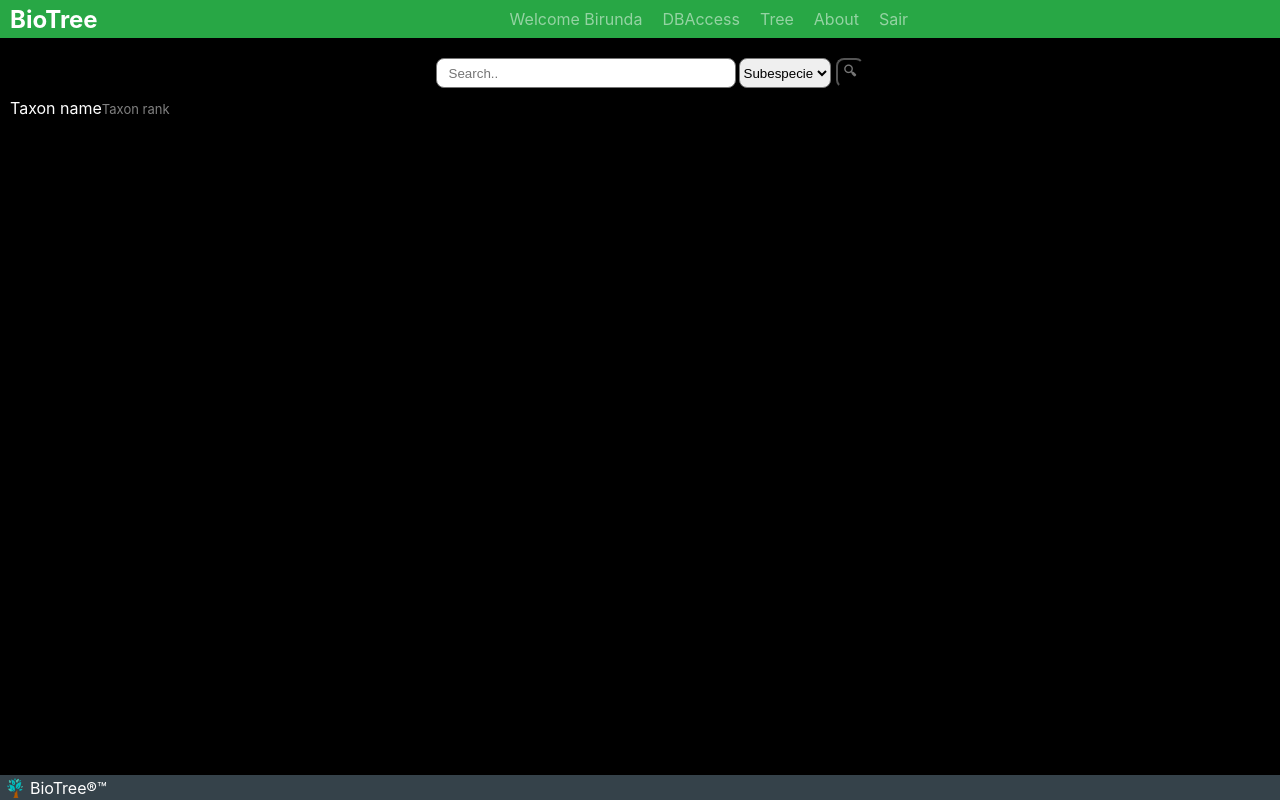
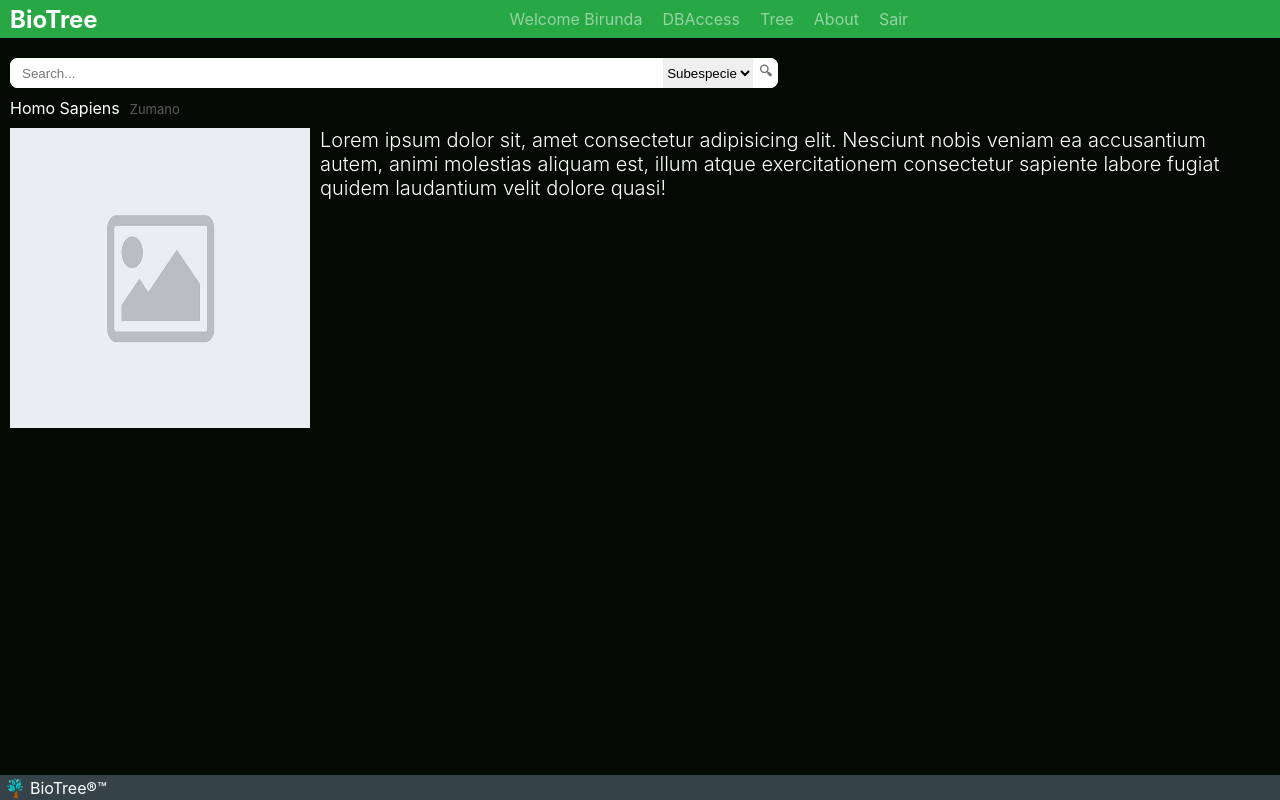
Before and after one commit to Birunda3000/BioTree-front-end, a React (Create React App) app in the folder bio_tree_front_end/: page / in a window 1280 px wide. Built offline with nearby package versions, Linux system fonts and the light colour scheme.

Commit message:
fixing search bar and the taxon card

```diff
--- a/bio_tree_front_end/src/App.css
+++ b/bio_tree_front_end/src/App.css
@@ -1,8 +1,7 @@
 .main {
     height: 100%;
     width: 100%;
-    background-color: black;
+    background-color: rgb(2, 10, 2);
     display: flex;
     flex-direction: column;
-
 }
--- a/bio_tree_front_end/src/components/search_bar/search_bar.css
+++ b/bio_tree_front_end/src/components/search_bar/search_bar.css
@@ -1,42 +1,47 @@
-.search-bar{
-    --height: 30px;
+.search-bar {
     display: flex;
+    background-color: white;
     align-items: center;
-    justify-content: center;
-    height: var(--height);
-    margin: 20px 0px 0px 20px;
-}
+    border-radius: 8px;
+    margin: 20px 0px 0px 10px;
+    max-width: 60%;
+    min-width: 370px;
+    height: 30px;
+  }
 
-.search-text{
+  /* Remove the fixed width from .search-text */
+  .search-text {
+    border: unset;
     height: 100%;
-    width: 300px;
+    flex-grow: 1; /* This makes the input grow and take up remaining space */
     padding-left: 12px;
-    border-radius: 8px;
-    border: 1px solid #757575;
-}
+    border-top-left-radius: 8px;
+    border-bottom-left-radius: 8px;
+  }
 
-.search-select{
+  /* Remove the fixed width from .search-select */
+  .search-select {
+    border: unset;
     height: 100%;
-    margin-left: 3px;
-    border-radius: 8px;
-}
+    cursor: pointer;
+  }
 
-.search-button{
+  /* Remove the fixed width from .search-button */
+  .search-button {
+    border: unset;
     display: flex;
-    background-color: unset;
+    background-color: white;
     justify-content: center;
     align-items: center;
     height: 100%;
-    /* border: unset; */
     color: #757575;
     cursor: pointer;
     font-weight: bold;
-    margin-left: 5px;
-    outline: none;
-    transition: all 450ms cubic-bezier(0.23, 1, 0.32, 1) 0ms;
-    border-radius: 8px;
-}
 
-.search-button:hover{
+    border-top-right-radius: 8px;
+    border-bottom-right-radius: 8px;
+  }
+
+  .search-button:active {
     color: #212121;
-}
+  }
--- a/bio_tree_front_end/src/components/search_bar/search_bar.js
+++ b/bio_tree_front_end/src/components/search_bar/search_bar.js
@@ -5,7 +5,7 @@ function SearchBar() {
     return (
         <>
             <div className="search-bar">
-                <input className="search-text" type="text" placeholder="Search..">
+                <input className="search-text" type="text" placeholder="Search...">
                 </input>
                 <select className="search-select">
                     <option value="Subespecie">Subespecie</option>
@@ -13,7 +13,7 @@ function SearchBar() {
                     <option value="Gender">Gender</option>
                 </select>
                 <button className="search-button"
-                type="submit">🔍︎</button>
+                    type="submit">🔍︎</button>
             </div>
         </>
     )
--- a/bio_tree_front_end/src/components/taxon_card/taxon_card.css
+++ b/bio_tree_front_end/src/components/taxon_card/taxon_card.css
@@ -1,6 +1,7 @@
 .taxon-card{
     margin: 10px;
     display: flex;
+    flex-direction: column;
 }
 
 .taxon-card-header{
@@ -15,4 +16,27 @@
 .taxon-commom-name{
     color: grey;
     font-size: small;
+    margin-left: 10px;
+    opacity: 0.7;
 }
+
+.taxon-card-body{
+    display: flex;
+    flex-direction: row;
+    gap: 10px;
+    margin-top: 10px;
+}
+
+.taxon-card-image{
+    width: 300px;
+    height: 300px;
+    color: white;
+}
+
+.taxon-card-description{
+    display: flex;
+    flex-direction: column;
+    color: white;
+    font-size: 20px;
+    font-weight: 300;
+}
--- a/bio_tree_front_end/src/components/taxon_card/taxon_card.js
+++ b/bio_tree_front_end/src/components/taxon_card/taxon_card.js
@@ -1,13 +1,20 @@
 import React from "react";
 import "./taxon_card.css";
+import placeholderImage from "../../assets/placeholder-image.png";
 
 function TaxonCard() {
     return (
         <>
             <div className="taxon-card">
                 <div className="taxon-card-header">
-                    <span className="taxon-name">Taxon name</span>
-                    <span className="taxon-commom-name">Taxon rank</span>
+                    <span className="taxon-name">Homo Sapiens</span>
+                    <span className="taxon-commom-name">Zumano</span>
+                </div>
+                <div className="taxon-card-body">
+                    <img className="taxon-card-image" src={placeholderImage} alt="placeholder-image"/>
+                    <div className="taxon-card-description">
+                        Lorem ipsum dolor sit, amet consectetur adipisicing elit. Nesciunt nobis veniam ea accusantium autem, animi molestias aliquam est, illum atque exercitationem consectetur sapiente labore fugiat quidem laudantium velit dolore quasi!
+                    </div>
                 </div>
             </div>
         </>
```
Also changed, not shown: bio_tree_front_end/src/assets/placeholder-image.png (added).
